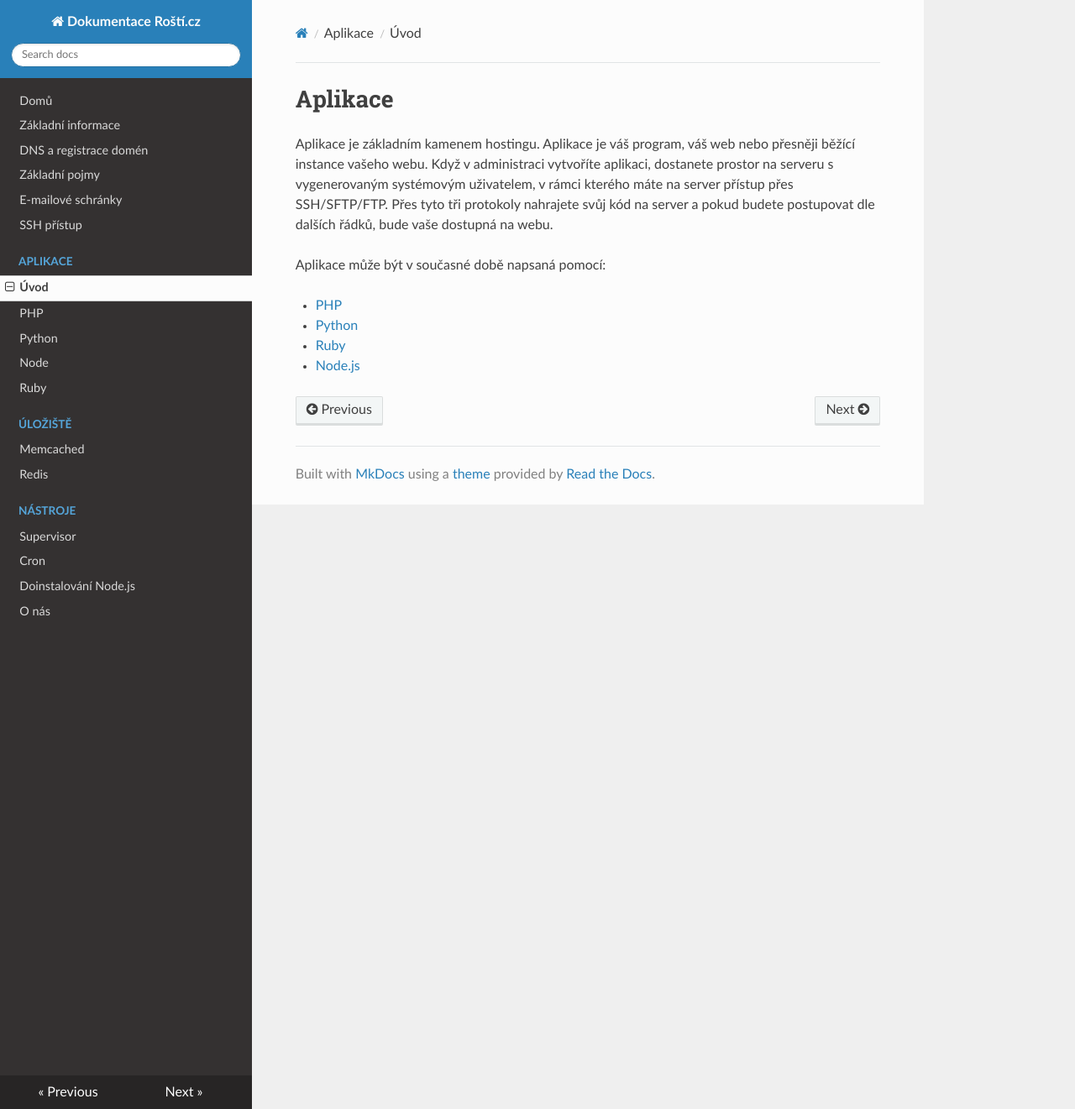
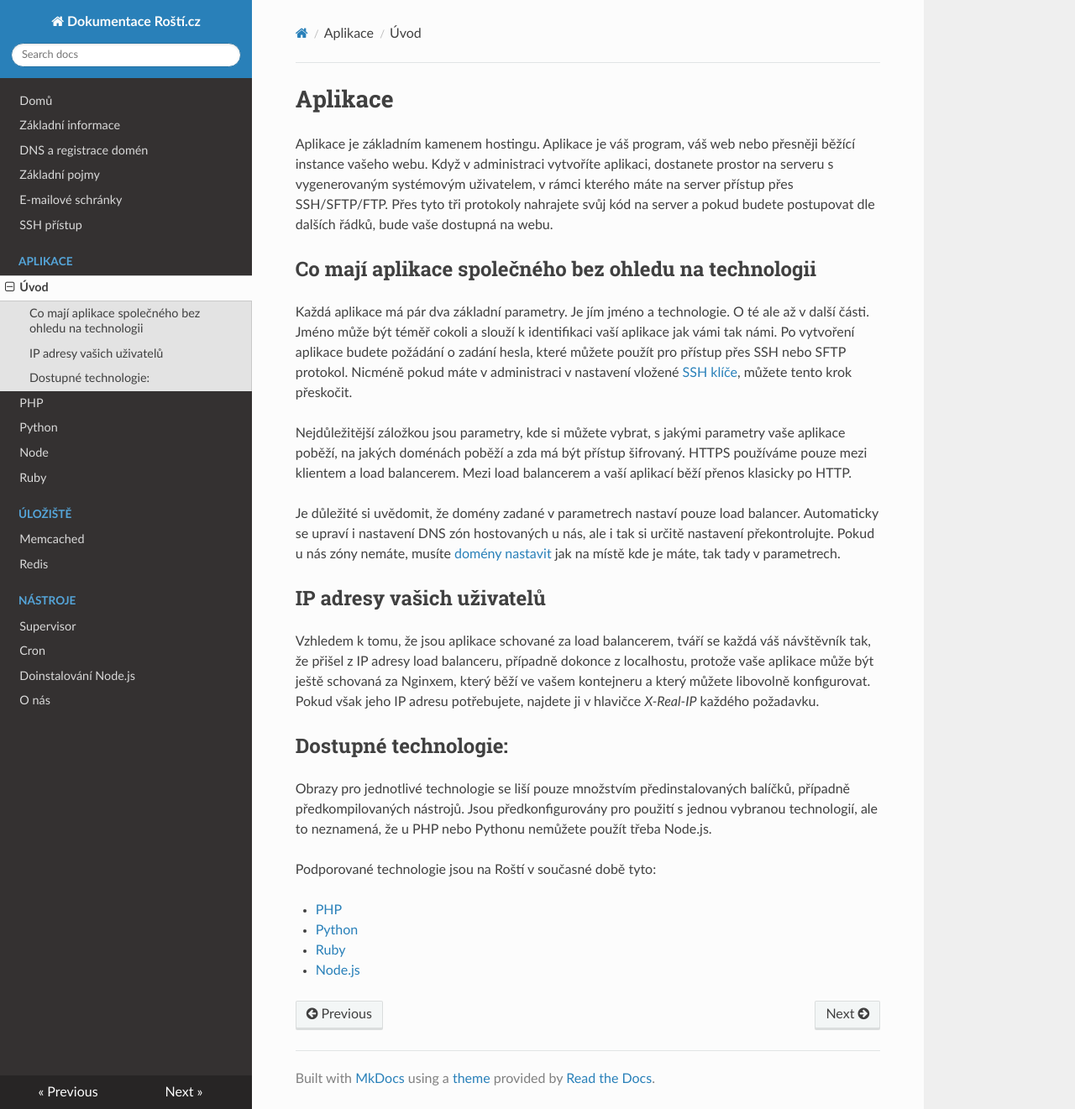
Before and after one commit to rosti-cz/rosti-docs, an MkDocs documentation site: the page built from docs/apps/index.md, in a window 1280 px wide and 1321 px high. Shown: the whole window at 84% size. Built offline with MkDocs 1.6.1, drawn with Linux system fonts in a browser that asks for light colours; nearby versions of some CDN libraries; old or Windows-style settings are respelled for this version of MkDocs.

Commit message:
SSL info, APP info

```diff
--- a/docs/apps/index.md
+++ b/docs/apps/index.md
@@ -2,7 +2,29 @@
 
 Aplikace je základním kamenem hostingu. Aplikace je váš program, váš web nebo přesněji běžící instance vašeho webu. Když v administraci vytvoříte aplikaci, dostanete prostor na serveru s vygenerovaným systémovým uživatelem, v rámci kterého máte na server přístup přes SSH/SFTP/FTP. Přes tyto tři protokoly nahrajete svůj kód na server a pokud budete postupovat dle dalších řádků, bude vaše dostupná na webu.
 
-Aplikace může být v současné době napsaná pomocí:
+
+## Co mají aplikace společného bez ohledu na technologii
+
+Každá aplikace má pár dva základní parametry. Je jím jméno a technologie. O té ale až v další části. Jméno může být téměř cokoli a slouží k identifikaci vaší aplikace jak vámi tak námi. Po vytvoření aplikace budete požádání o zadání hesla, které můžete použít pro přístup přes SSH nebo SFTP protokol. Nicméně pokud máte v administraci v nastavení vložené [SSH klíče](../ssh.md), můžete tento krok přeskočit.
+
+Nejdůležitější záložkou jsou parametry, kde si můžete vybrat, s jakými parametry vaše aplikace poběží, na jakých doménách poběží a zda má být přístup šifrovaný. HTTPS používáme pouze mezi klientem a load balancerem. Mezi load balancerem a vaší aplikací běží přenos klasicky po HTTP.
+
+Je důležité si uvědomit, že domény zadané v parametrech nastaví pouze load balancer. Automaticky se upraví i nastavení DNS zón hostovaných u nás, ale i tak si určitě nastavení překontrolujte. Pokud u nás zóny nemáte, musíte [domény nastavit](../dns.md) jak na místě kde je máte, tak tady v parametrech.
+
+## IP adresy vašich uživatelů
+
+Vzhledem k tomu, že jsou aplikace schované za load balancerem, tváří se každá
+váš návštěvník tak, že přišel z IP adresy load balanceru, případně dokonce z
+localhostu, protože vaše aplikace může být ještě schovaná za Nginxem, který
+běží ve vašem kontejneru a který můžete libovolně konfigurovat. Pokud však
+jeho IP adresu potřebujete, najdete ji v hlavičce *X-Real-IP* každého požadavku.
+
+
+## Dostupné technologie:
+
+Obrazy pro jednotlivé technologie se liší pouze množstvím předinstalovaných balíčků, případně předkompilovaných nástrojů. Jsou předkonfigurovány pro použití s jednou vybranou technologií, ale to neznamená, že u PHP nebo Pythonu nemůžete použít třeba Node.js.
+
+Podporované technologie jsou na Roští v současné době tyto:
 
 * [PHP](php.md)
 * [Python](python.md)
```
Also changed, not shown: docs/ssl.md (added, +30 -0 lines).
